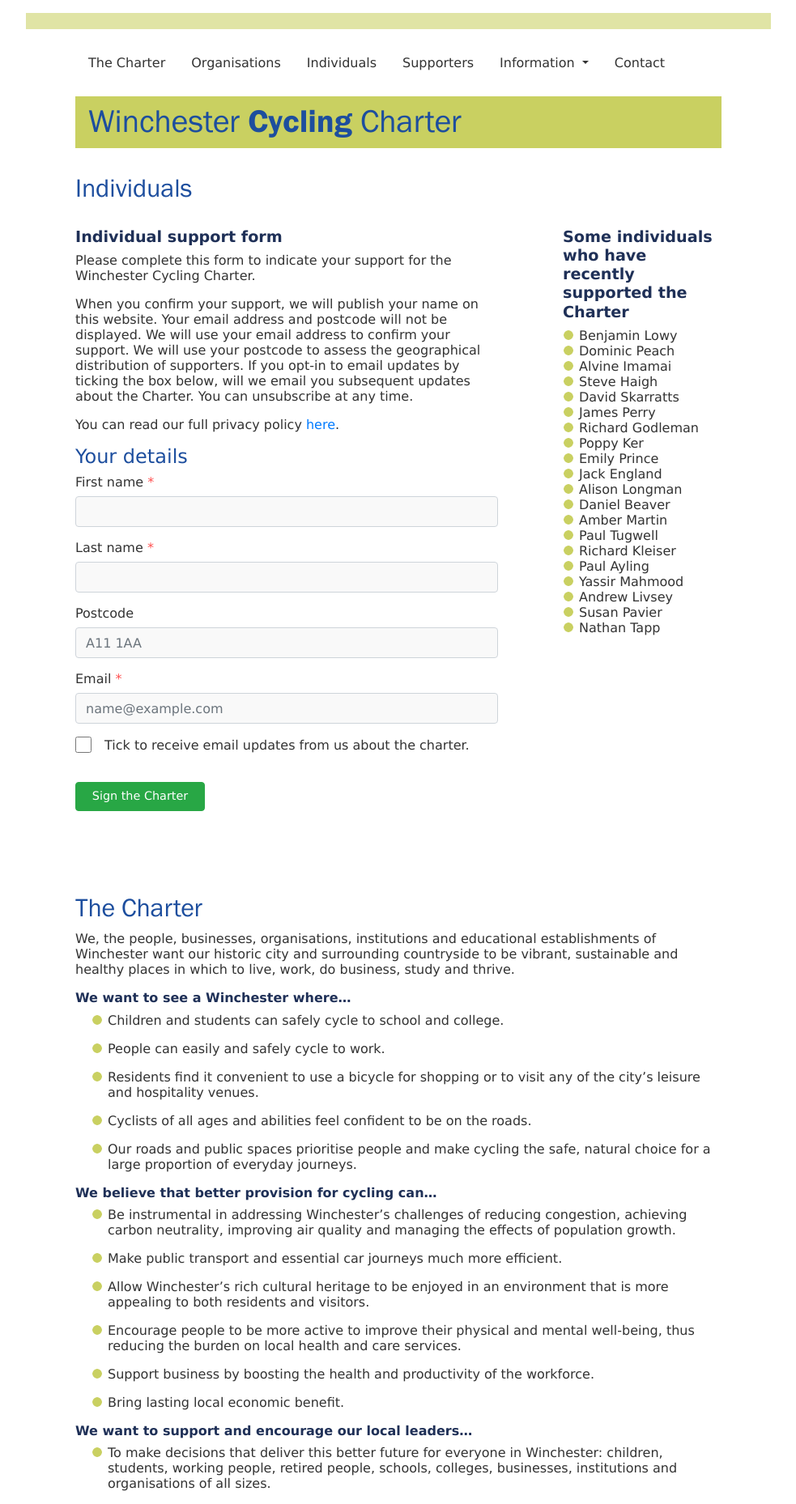
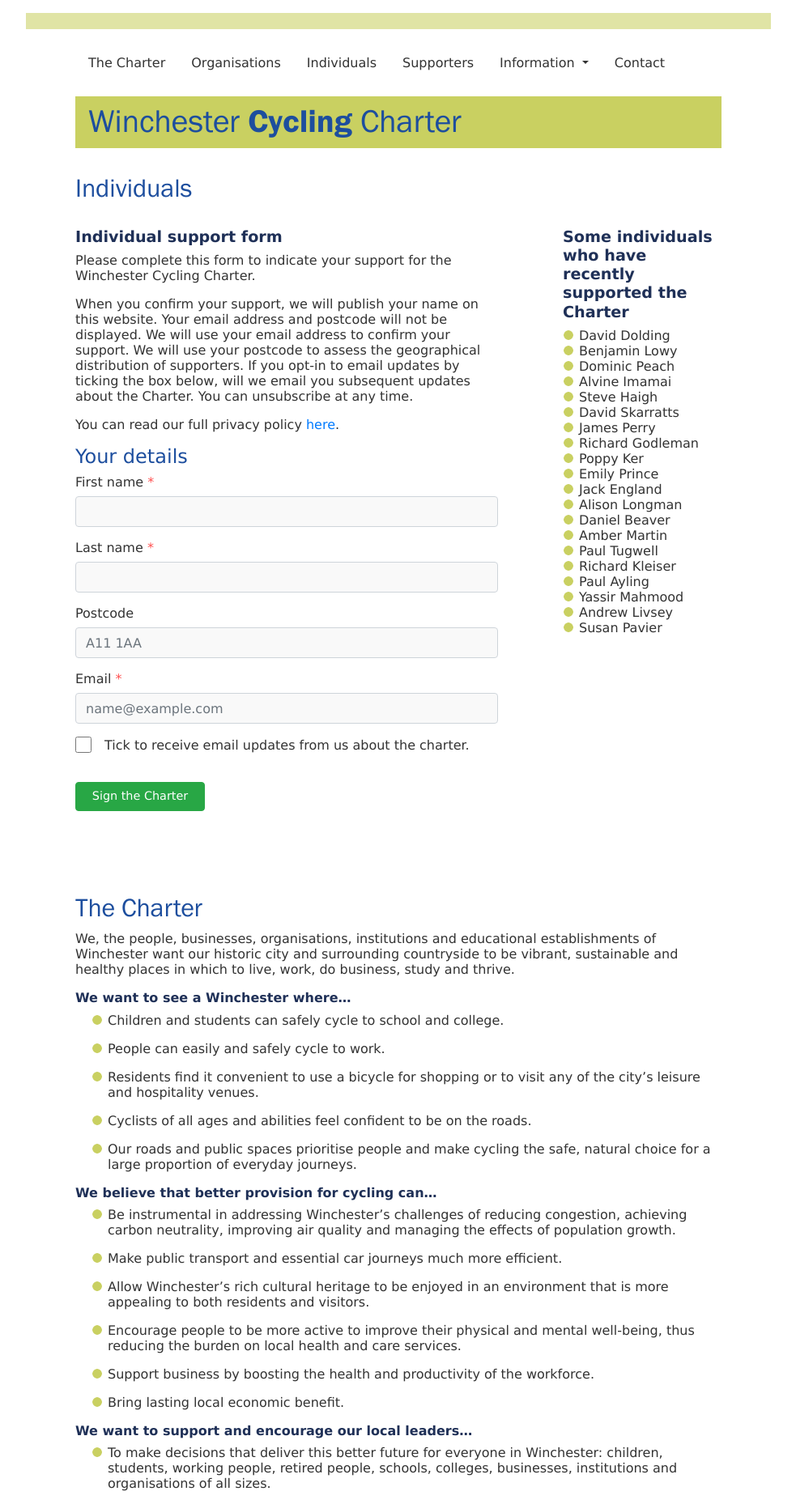
Before and after one commit to winchestercyclingcharter/winchestercyclingcharter.github.io, a Jekyll site: the page built from ind-page.md, in a window 1280 px wide. Shown: the whole page at 81% size, without its empty margins (148-1131 px from the left). Built offline with Jekyll 4.4.1, drawn with Linux system fonts in a browser that asks for light colours; nearby versions of some CDN libraries.

Commit message:
Update people.yml

```diff
--- a/_data/people.yml
+++ b/_data/people.yml
@@ -887,3 +887,4 @@ people:
 - { lastname: Imamai, firstname: Alvine, dt:  20260425-091656-639591 }
 - { lastname: Peach, firstname: Dominic, dt:  20260426-075238-563738 }
 - { lastname: Lowy, firstname: Benjamin, dt:  20260702-221933-224798 }
+- { lastname: Dolding, firstname: David, dt:  20260819-213134-686097 }
```
